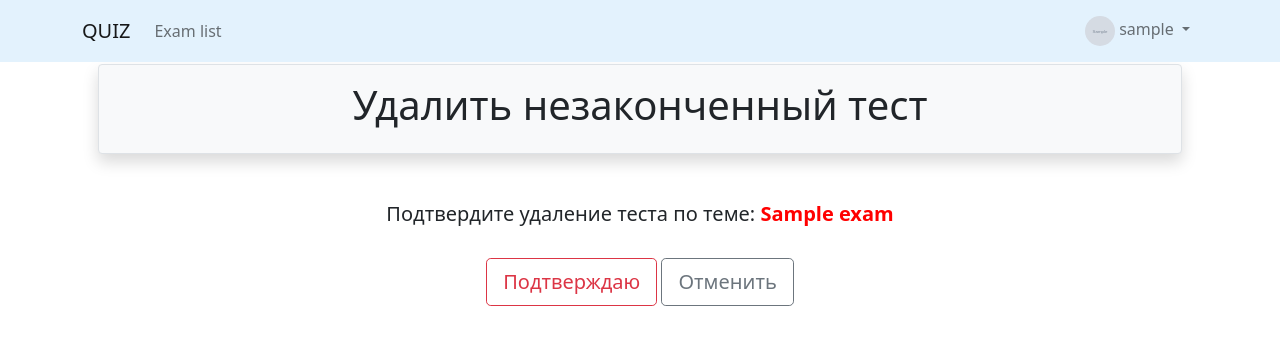
After one commit to v0teforpedro/django_quiz, a Django app: page /quiz/00000000-0000-0000-0000-000000000001/result/00000000-0000-0000-0000-000000000001/delete/ in a window 1280 px wide. The commit adds this page. Shown: the top 345 px of the page. Run offline with Django 4.2, Linux system fonts and the light colour scheme; a user stored in the database is signed in; tables that the repository leaves empty hold one stand-in row (values such as "Sample post"); grey boxes marked "Sample" are stand-in pictures; parts of the project's set-up code (start-up, migrations or seed data) failed here and were passed over.

Commit message:
Completed hw_3: - added points - added duration - implemented DeleteView

```diff
--- a/quiz/models.py
+++ b/quiz/models.py
@@ -63,7 +63,7 @@ class Choice(models.Model):
 
 class Result(BaseModel):
     class STATE(models.IntegerChoices):
-        NEW = 0, "New"
+        NEW = 0, "In Progress"
         FINISHED = 1, "Finished"
 
     user = models.ForeignKey(get_user_model(), related_name='results', on_delete=models.CASCADE)
@@ -92,3 +92,12 @@ class Result(BaseModel):
             self.state = self.STATE.FINISHED
 
         self.save()
+
+    def points(self):
+        return max(0, self.num_correct_answers - self.num_incorrect_answers)
+
+    @property
+    def duration(self):
+        timedelta_object = self.update_timestamp - self.create_timestamp
+        stripped_timedelta_object = str(timedelta_object).split(".")[0]
+        return stripped_timedelta_object
--- a/quiz/templates/exams/details.html
+++ b/quiz/templates/exams/details.html
@@ -56,6 +56,7 @@
                 <tr>
                     <th></th>
                     <th>Дата старта</th>
+                    <th>Длительность</th>
                     <th>Баллы</th>
                     <th>Статус</th>
                     <th>Действие</th>
@@ -64,6 +65,7 @@
                 <tr>
                     <td>{{ forloop.counter }}</td>
                     <td>{{ result.create_timestamp }}</td>
+                    <td>{{ result.duration }}</td>
                     <td>{{ result.points }}</td>
                     <td>{{ result.get_state_display }}</td>
                     <td>
@@ -71,7 +73,7 @@
                             <a class="btn btn-warning" href="{% url 'quiz:result_update' exam.uuid result.uuid %}">
                                 Продолжить
                             </a>
-                            <a class="btn btn-danger" href="#">
+                            <a class="btn btn-danger" href="{% url 'quiz:result_delete' exam.uuid result.uuid %}">
                                 Удалить
                             </a>
                         {% else %}
--- /dev/null
+++ b/quiz/templates/results/confirm_delete.html
@@ -0,0 +1,19 @@
+{% extends "base.html" %}
+
+{% block title %} Удаление теста {% endblock %}
+
+{% block header %}
+    Удалить незаконченный тест
+{% endblock %}
+
+{% block content %}
+    <form method="post">
+        {% csrf_token %}
+        <h5 style="text-align: center">Подтвердите удаление теста по теме: <b style="color: red">{{ result.exam }}</b></h5>
+        <br>
+        <div style="text-align: center">
+            <button class="btn btn-outline-danger btn-lg" type="submit">Подтверждаю</button>
+            <a class="btn btn-outline-secondary btn-lg" href="{% url 'quiz:details' uuid=result.exam.uuid %}">Отменить</a>
+        </div>
+    </form>
+{% endblock %}
--- a/quiz/urls.py
+++ b/quiz/urls.py
@@ -3,6 +3,7 @@ from django.urls import path
 from .views import ExamDetailView
 from .views import ExamListView
 from .views import ExamResultCreateView
+from .views import ExamResultDeleteView
 from .views import ExamResultDetailView
 from .views import ExamResultQuestionView
 from .views import ExamResultUpdateView
@@ -14,6 +15,7 @@ urlpatterns = [
     path('', ExamListView.as_view(), name='list'),
     path('<uuid:uuid>/', ExamDetailView.as_view(), name='details'),
     path('<uuid:uuid>/result/create/', ExamResultCreateView.as_view(), name='result_create'),
+    path('<uuid:uuid>/result/<uuid:res_uuid>/delete/', ExamResultDeleteView.as_view(), name='result_delete'),
     path('<uuid:uuid>/result/<uuid:res_uuid>/details/', ExamResultDetailView.as_view(), name='result_details'),
     path('<uuid:uuid>/result/<uuid:res_uuid>/update/', ExamResultUpdateView.as_view(), name='result_update'),
     path('<uuid:uuid>/result/<uuid:res_uuid>/question/<int:order_num>/', ExamResultQuestionView.as_view(),
--- a/quiz/views.py
+++ b/quiz/views.py
@@ -2,7 +2,7 @@ from django.contrib.auth.mixins import LoginRequiredMixin
 from django.http import HttpResponseRedirect
 from django.shortcuts import render
 from django.urls import reverse
-from django.views.generic import CreateView, DetailView, ListView, UpdateView
+from django.views.generic import CreateView, DeleteView, DetailView, ListView, UpdateView
 
 from .forms import ChoicesFormSet
 from .models import Exam, Question, Result
@@ -145,5 +145,16 @@ class ExamResultUpdateView(LoginRequiredMixin, UpdateView):
         )
 
 
-# class ExamResultDeleteView(LoginRequiredMixin, DeleteView):
-#     pass
+class ExamResultDeleteView(LoginRequiredMixin, DeleteView):
+    model = Result
+    template_name = 'results/confirm_delete.html'
+    pk_url_kwarg = 'uuid'
+    context_object_name = 'result'
+
+    def get_object(self, queryset=None):
+        uuid = self.kwargs.get('res_uuid')
+
+        return self.get_queryset().get(uuid=uuid)
+
+    def get_success_url(self):
+        return reverse('quiz:details', kwargs={'uuid': self.object.exam.uuid})
```
